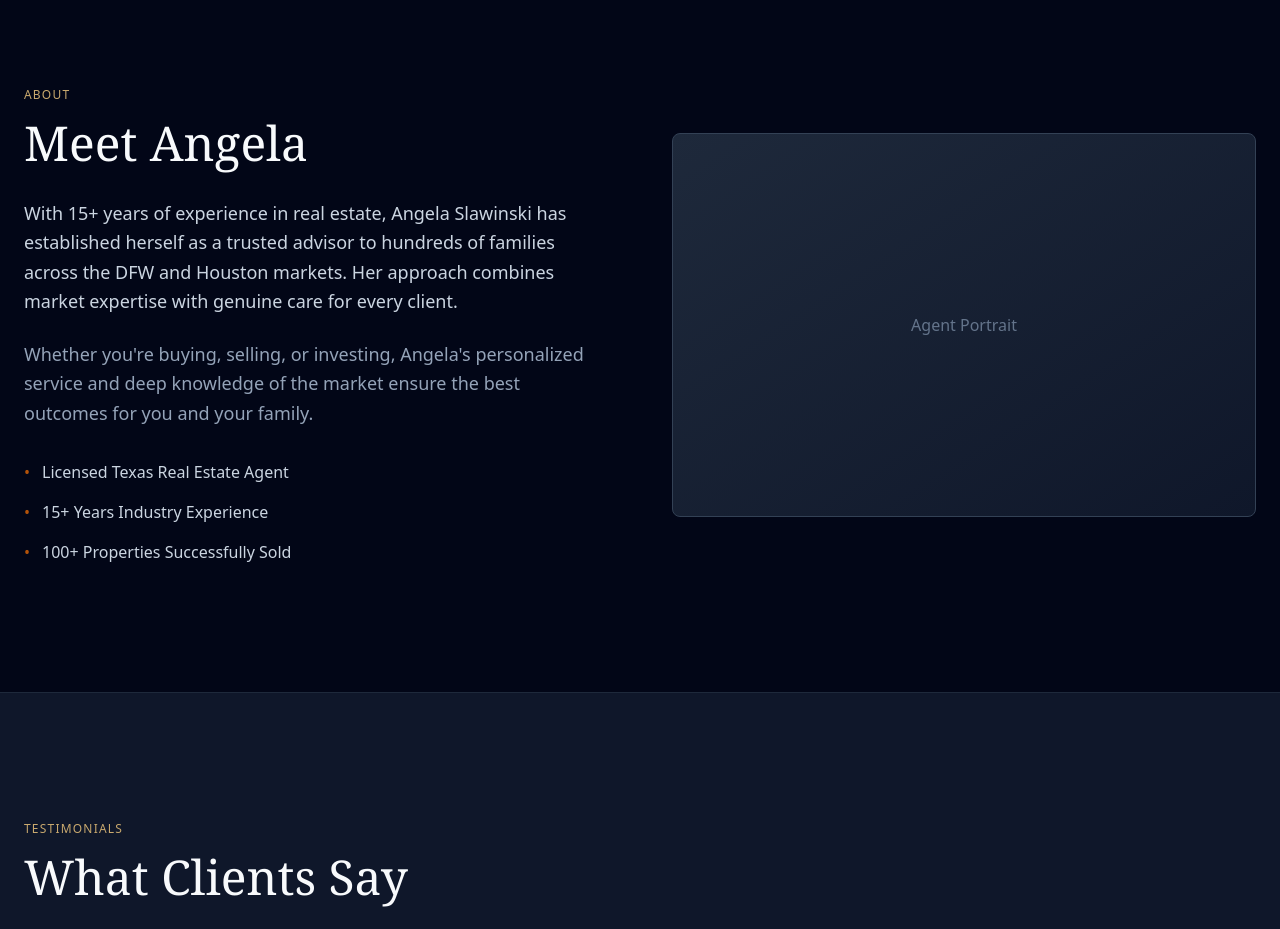
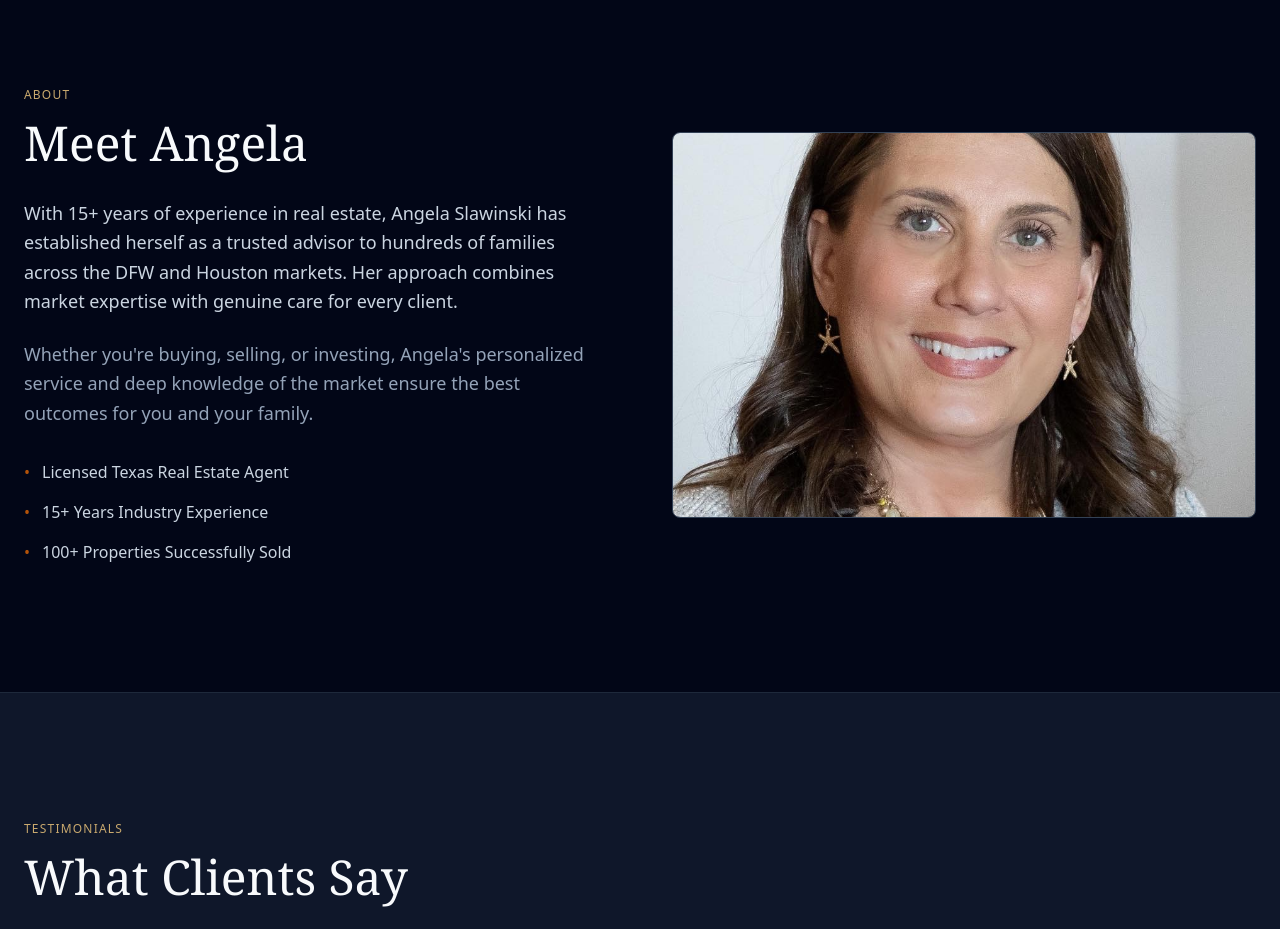
Before and after one commit to JimPerlGuy/angela-realestate, a React (Vite) app in the folder frontend/: page / in a window 1280 px wide. Shown: the part 1560-2489 px from the top of the page. Built offline with nearby package versions, Linux system fonts and the light colour scheme; no server answers.

Commit message:
Add Angela's portrait to About section
Replaced placeholder with Angela Slawinski's portrait image in the About section. Image displays with rounded corners and border styling consistent with the design.

Co-Authored-By: Claude Haiku 4.5 <noreply@anthropic.com>

```diff
--- a/frontend/src/pages/Home.jsx
+++ b/frontend/src/pages/Home.jsx
@@ -178,8 +178,8 @@ export default function Home() {
               </div>
             </div>
           </div>
-          <div className="h-96 bg-gradient-to-br from-slate-800 to-slate-900 rounded-lg border border-slate-700 flex items-center justify-center">
-            <p className="text-slate-500 text-center font-light">Agent Portrait</p>
+          <div className="rounded-lg overflow-hidden border border-slate-700">
+            <img src="/angela-portrait.jpg" alt="Angela Slawinski" className="w-full h-96 object-cover" />
           </div>
         </div>
       </section>
```
Also changed, not shown: frontend/public/angela-portrait.jpg (added), 1 other file (tests, documents, lock files or other folders).
